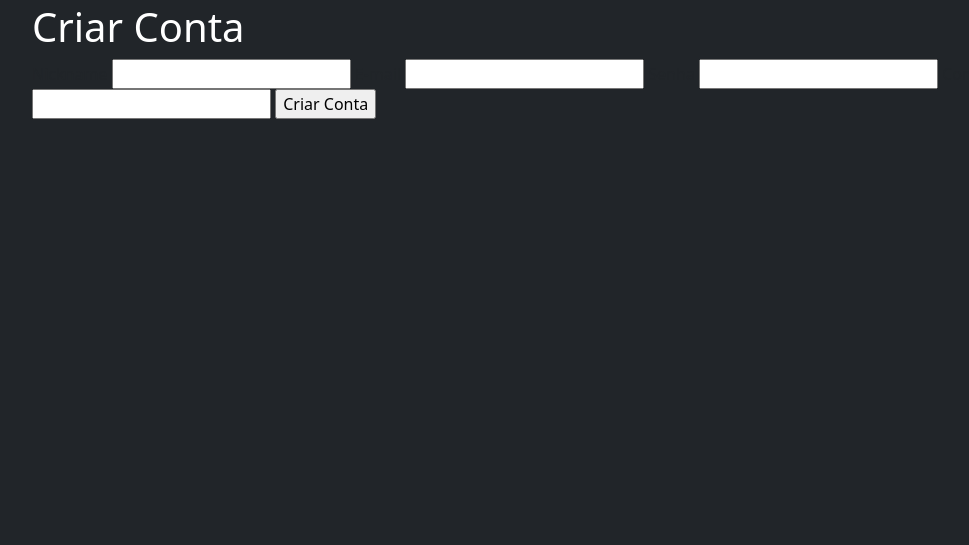
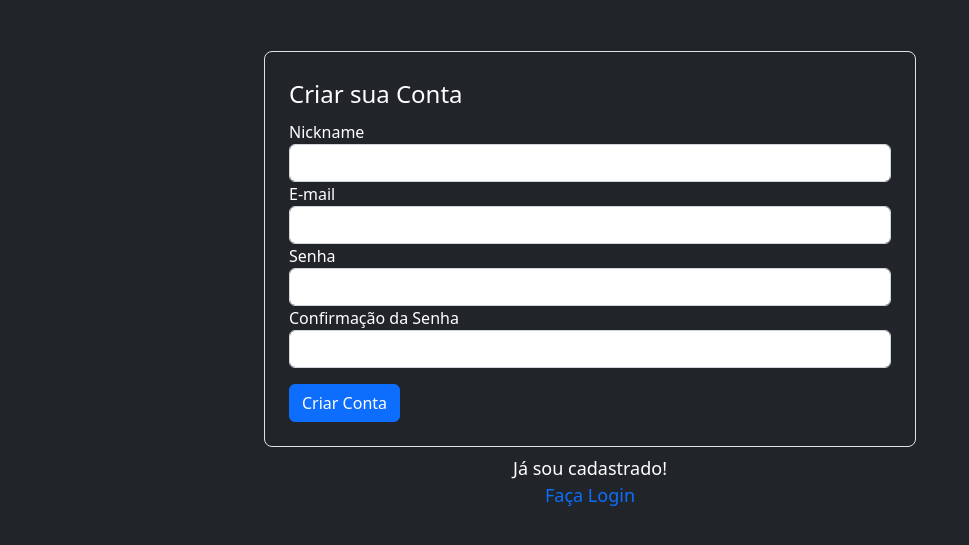
Before and after one commit to Programacao-Para-Web-2022-02/trabalho-final-imikino, a Flask app: page /criar-conta in a window 1280 px wide. Shown: the part 105-650 px from the top of the page, without its empty margins (50-1019 px from the left). Run offline with Flask 2, Linux system fonts and the light colour scheme.

Commit message:
update design login/criarconta

```diff
--- a/main.py
+++ b/main.py
@@ -13,12 +13,12 @@ def home():
 def sobre():
     return render_template('sobre.html')
 
-@app.route('/login')
+@app.route('/login', methods=['GET', 'POST'])
 def login():
     form_login = FormLogin()
     return render_template('login.html', form_login=form_login)
 
-@app.route('/criar-conta')
+@app.route('/criar-conta', methods=['GET', 'POST'])
 def criarConta():
     form_criarconta = FormCriarConta()
     return render_template('criarConta.html', form_criarconta=form_criarconta)
--- a/static/style.css
+++ b/static/style.css
@@ -184,7 +184,3 @@ body {
 /*#4df5ee*/
 
 /*Login e Criar Conta*/
-
-.sub_container {
-
-}
--- a/templates/criarConta.html
+++ b/templates/criarConta.html
@@ -1,22 +1,29 @@
 {% extends 'base.html' %}
 
 {% block body %}
-    <div class="container">
-        <div class="row">
-            <div class="col">
-                <form method="POST" action=''>
-                    <h1 style="color: white;">Criar Conta</h1>
-                    {{ form_criarconta.username.label }}
-                    {{ form_criarconta.username }}
-                    {{ form_criarconta.email.label }}
-                    {{ form_criarconta.email }}
-                    {{ form_criarconta.senha.label }}
-                    {{ form_criarconta.senha }}
-                    {{ form_criarconta.confirmacao_senha.label }}
-                    {{ form_criarconta.confirmacao_senha }}
-                    {{ form_criarconta.botao_submit_criarconta }}
-                </form>
-            </div>
-        </div>
+    <div class="row d-flex justify-content-center mt-5">
+        <form method="POST" action='' class="border p-4 w-50" style="border-radius: 8px;">
+            <legend style="color: white;">Criar sua Conta</legend>
+            <fieldset>
+                <div class="form-group">
+                    {{ form_criarconta.username.label(class='form-control-label', style='color: white') }}
+                    {{ form_criarconta.username(class='form-control') }}
+                </div>
+                <div class="form-group">
+                    {{ form_criarconta.email.label(class='form-control-label', style='color: white') }}
+                    {{ form_criarconta.email(class='form-control') }}
+                </div>
+                <div class="form-group">
+                    {{ form_criarconta.senha.label(class='form-control-label', style='color: white') }}
+                    {{ form_criarconta.senha(class='form-control') }}
+                </div>
+                <div class="form-group">
+                    {{ form_criarconta.confirmacao_senha.label(class='form-control-label', style='color: white') }}
+                    {{ form_criarconta.confirmacao_senha(class='form-control') }}
+                </div>
+            </fieldset>
+            {{ form_criarconta.botao_submit_criarconta(class='btn btn-primary mt-3') }}
+        </form>
+        <fieldset class="row d-flex justify-content-center mt-2" style="color: white; font-size: 18px;">Já sou cadastrado! <a class="row d-flex justify-content-center" style="text-decoration: none;" href="{{ url_for('login') }}">Faça Login</a></fieldset>
     </div>
 {% endblock %}
```
Also changed, not shown: templates/login.html (+20 -13 lines).
